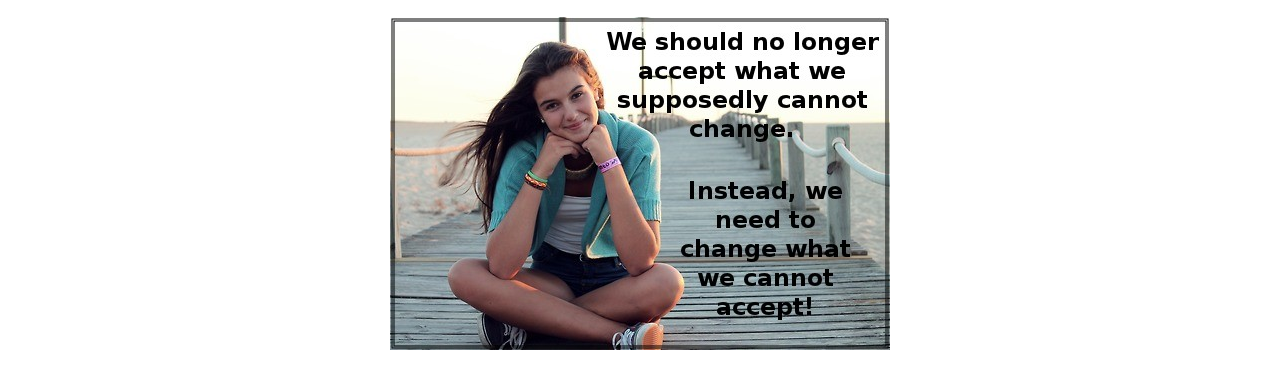
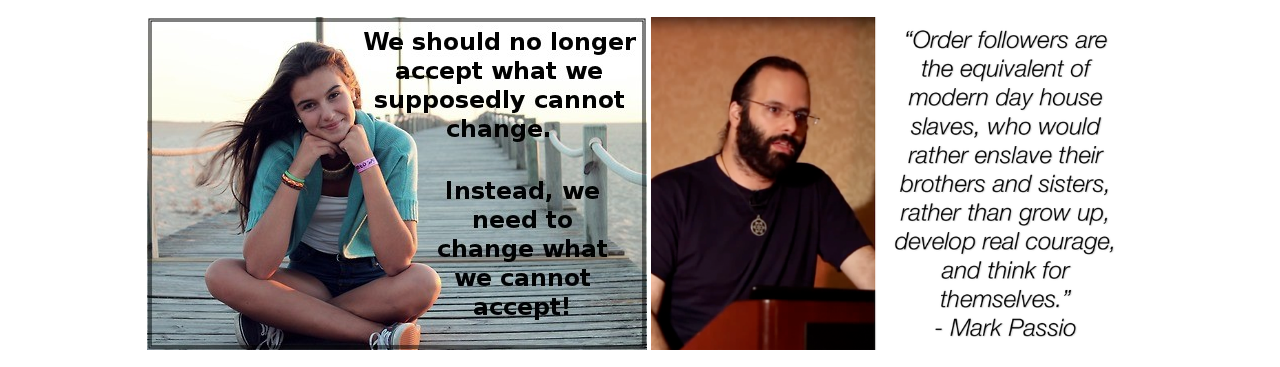
Before and after one commit to asdofindia/pirates.org.in, a plain HTML site: page index.html in a window 1280 px wide. Shown: the part 182-549 px from the top of the page. Drawn offline with Linux system fonts and the light colour scheme.

Commit message:
add moden day house slaves quote

```diff
--- a/index.html
+++ b/index.html
@@ -52,7 +52,8 @@
 
 <div id="Home" class="page" style="">
 
-	<center><img src="images/change.jpg"><br>
+	<center><img src="images/change.jpg" height="333px">
+	<img src="images/house-slaves.png" height="333px"><br>
 	<h2>Pirates are freedom fighters of Digital Age.<br>
 
 	<p><a href="https://www.loomio.org/groups/992"><font size="4"><button class="btn btn-success">Be a Pirate</button></font></a>
```
Also changed, not shown: images/house-slaves.png (added).
